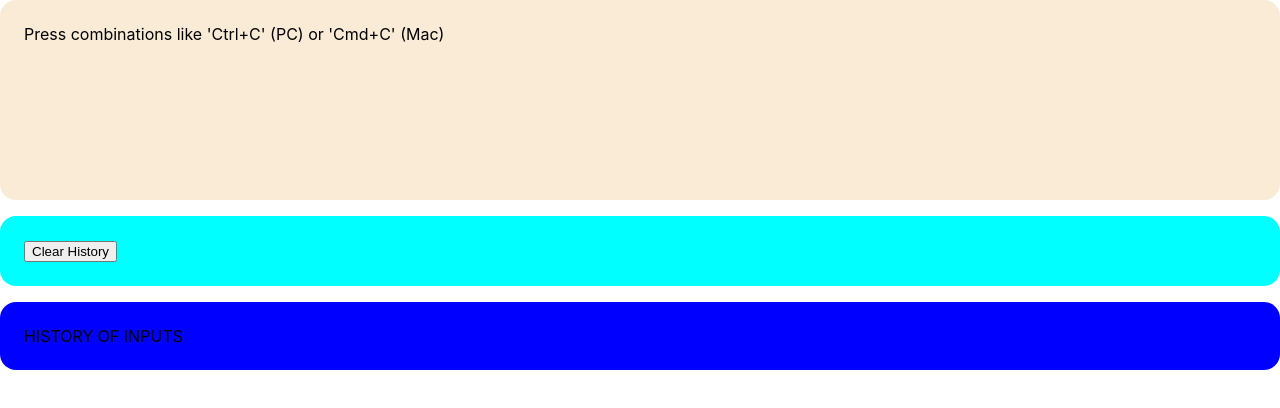
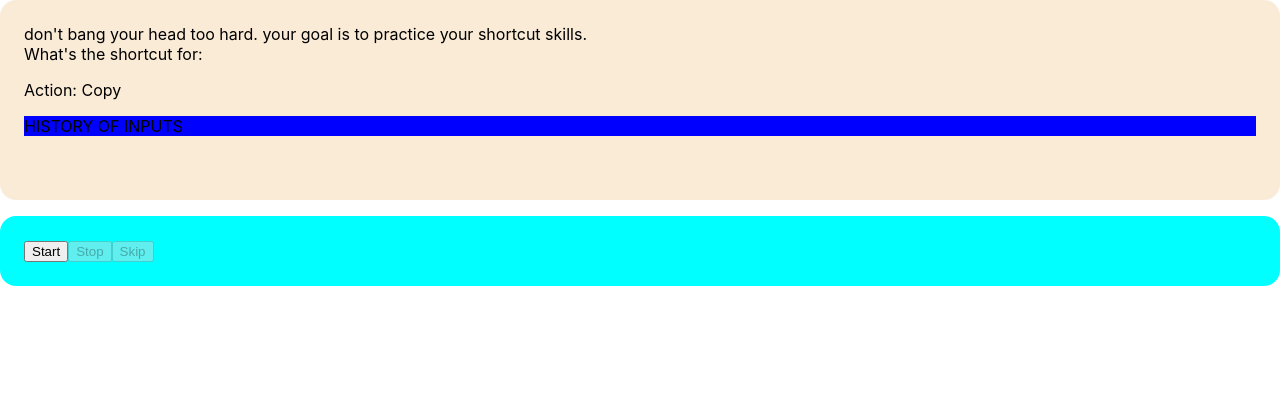
Before and after one commit to BlokusPokus/shortcut-trainer, a React (Create React App) app: page / in a window 1280 px wide. Shown: the top 408 px of the page. Built offline with nearby package versions, Linux system fonts and the light colour scheme.

Commit message:
Adding functionalities

```diff
--- a/package.json
+++ b/package.json
@@ -12,6 +12,7 @@
     "@types/react-dom": "^18.3.1",
     "react": "^18.3.1",
     "react-dom": "^18.3.1",
+    "react-hotkeys-hook": "^4.5.1",
     "react-scripts": "5.0.1",
     "typescript": "^4.9.5",
     "web-vitals": "^2.1.4"
--- a/src/App.tsx
+++ b/src/App.tsx
@@ -1,5 +1,6 @@
 import React from 'react'
 import LandingPage from './components/LandingPage'
+import Hotkeytest  from './components/hotkeytest'
 
 const App = () => {
   return (
--- a/src/components/LandingPage.tsx
+++ b/src/components/LandingPage.tsx
@@ -1,87 +1,36 @@
-import React, { useState, useEffect } from 'react';
+import React, { useState } from 'react';
 import './LandingPage.css';
+import Hotkeytest from './hotkeytest';
+import { useRef } from 'react';
 
 const LandingPage = () => {
-    const isMac = navigator.platform.toUpperCase().indexOf('MAC') >= 0;
+    const [gameStarted, setGameStarted] = useState(false);
 
-    // Define different shortcuts for Mac and PC
-    const shortcutList = isMac
-        ? [
-            { shortcut: 'meta+c', action: 'Copy' },
-            { shortcut: 'meta+v', action: 'Paste' },
-            { shortcut: 'alt+s', action: 'Save' }
-          ]
-        : [
-            { shortcut: 'control+c', action: 'Copy' },
-            { shortcut: 'control+v', action: 'Paste' },
-            { shortcut: 'alt+s', action: 'Save' }
-          ];
-
-    const [inputHistory, setInputHistory] = useState<string[]>([]);
-    const [pressedKeys, setPressedKeys] = useState(new Set<string>());
-
-    const handleKeyDown = (event: KeyboardEvent) => {
-        // Prevent default actions for certain combinations like control+c
-        if (event.ctrlKey || event.metaKey) {
-            event.preventDefault();
-        }
-
-        const key = event.key.toLowerCase();
-
-        // Add the key to the set of pressed keys, but prevent duplicates
-        setPressedKeys(prevKeys => new Set(prevKeys).add(key));
+    const handleStartRecording = () => {
+        setGameStarted(true);
     };
 
-    const handleKeyUp = (event: KeyboardEvent) => {
-        const key = event.key.toLowerCase();
-
-        setPressedKeys(prevKeys => {
-            const updatedKeys = new Set(prevKeys);
-            updatedKeys.delete(key); // Remove the released key
-            return updatedKeys;
-        });
-
-        validateInput();
+    const handleStopRecording = () => {
+        setGameStarted(false);
     };
 
-    const validateInput = () => {
-        // Join pressed keys with '+' to match the shortcut format, and sort them for consistency
-        const combination = Array.from(pressedKeys).sort().join('+');
+    const handleSkipShortcut = () => {
 
-        // Find if the current combination matches any shortcut
-        const foundShortcut = shortcutList.find(item => item.shortcut === combination);
-
-        if (foundShortcut) {
-            setInputHistory(prev => [...prev, `${combination} - ${foundShortcut.action} (valid)`]);
-        } else {
-            setInputHistory(prev => [...prev, `${combination} (invalid)`]);
-        }
     };
-
-    useEffect(() => {
-        window.addEventListener('keydown', handleKeyDown);
-        window.addEventListener('keyup', handleKeyUp);
-
-        return () => {
-            window.removeEventListener('keydown', handleKeyDown);
-            window.removeEventListener('keyup', handleKeyUp);
-        };
-    }, [pressedKeys]);
 
     return (
         <div className='container'>
             <div className="top-section">
-                <div>Press combinations like 'Ctrl+C' (PC) or 'Cmd+C' (Mac)</div>
+                <div>don't bang your head too hard. your goal is to practice your shortcut skills.</div>
+                <div>What's the shortcut for: </div>
+                <Hotkeytest gameStarted={gameStarted} />
             </div>
             <div className="middle-section">
-                <button onClick={() => setInputHistory([])}>Clear History</button>
+                <button onClick={handleStartRecording} disabled={gameStarted}>Start</button>
+                <button onClick={handleStopRecording} disabled={!gameStarted}>Stop</button>
+                <button onClick={handleSkipShortcut} disabled={!gameStarted}>Skip</button>
             </div>
-            <div className="bottom-section">HISTORY OF INPUTS</div>
-            <div>
-                {inputHistory.map((input, index) => (
-                    <div key={index}>{input}</div>
-                ))}
-            </div>
+            {/* The bottom section will be rendered by Hotkeytest */}
         </div>
     );
 }
--- a/src/components/hotkeytest.tsx
+++ b/src/components/hotkeytest.tsx
@@ -1,16 +1,62 @@
-import React, { useMemo, useState } from "react"
-import { useHotkeys } from "react-hotkeys-hook";
+import { useState } from "react"
+import { useHotkeys } from "react-hotkeys-hook"
 
-export const ExampleComponent: React.FC = () => {
-    const [count, setCount] = useState(0);
-    const squaredCount = useMemo(() => count * 2, [count])
 
-    const ref = useHotkeys('b', () => setCount(squaredCount + 1), [squaredCount])
+const shortcutList = [
+    { shortcut: 'ctrl+c', action: 'Copy' },
+    { shortcut: 'ctrl+v', action: 'Paste' },
+    { shortcut: 'ctrl+x', action: 'Cut' },
+    { shortcut: 'ctrl+z', action: 'Undo' },
+    { shortcut: 'ctrl+y', action: 'Redo' },
+    { shortcut: 'ctrl+f', action: 'Find' },
+    { shortcut: 'ctrl+h', action: 'Replace' },
+    { shortcut: 'ctrl+s', action: 'Save' },
+    { shortcut: 'ctrl+n', action: 'New File' },
+    { shortcut: 'ctrl+o', action: 'Open File' },
+    { shortcut: 'ctrl+w', action: 'Close File' },
+    { shortcut: 'ctrl+p', action: 'Quick Open' },
+    { shortcut: 'ctrl+`', action: 'Toggle Terminal' },
+    { shortcut: 'ctrl+b', action: 'Toggle Sidebar' },
+    { shortcut: 'ctrl+/', action: 'Toggle Line Comment' },
+    { shortcut: 'ctrl+shift+k', action: 'Delete Line' },
+    { shortcut: 'ctrl+enter', action: 'Insert Line Below' },
+    { shortcut: 'ctrl+shift+enter', action: 'Insert Line Above' },
+    { shortcut: 'alt+up', action: 'Move Line Up' },
+    { shortcut: 'alt+down', action: 'Move Line Down' },
+  ]
+
+interface HotkeytestProps {
+    gameStarted: boolean;
+}
+
+const Hotkeytest = ({ gameStarted }: HotkeytestProps) => {
+    const [currentShortcutIndex, setCurrentShortcutIndex] = useState(0)
+    const [inputHistory, setInputHistory] = useState<string[]>([]);
+
+    const currentShortcut = shortcutList[currentShortcutIndex]
+
+    useHotkeys(currentShortcut.shortcut, () => {
+        if (gameStarted) {
+            console.log(`Action performed: ${currentShortcut.action}`)
+            setInputHistory(prev =>[...prev, `${currentShortcut.shortcut} - ${currentShortcut.action} (valid)`])
+
+            setCurrentShortcutIndex((prevIndex) => (prevIndex + 1) % shortcutList.length)
+        }
+    }, [gameStarted, currentShortcut]);
+
     return (
-      <div>
-        <span ref={ref} tabIndex={-1}>Pressed the 'b' key {squaredCount} times.</span>
-        <p>Count: {count}</p>
-        <button onClick={() => setCount(count + 1)}>Increment</button>
-      </div>
+        <>
+            <div>
+                <p>Action: {currentShortcut.action}</p>
+            </div>
+            <div className="bottom-section">HISTORY OF INPUTS</div>
+            <div>
+                {inputHistory.map((input, index) => (
+                    <div key={index}>{input}</div>
+                ))}
+            </div>
+        </>
     )
 }
+
+export default Hotkeytest
```
Also changed, not shown: src/components/.oldLandingPage.tsx (added), 1 other file (tests, documents, lock files or other folders).
